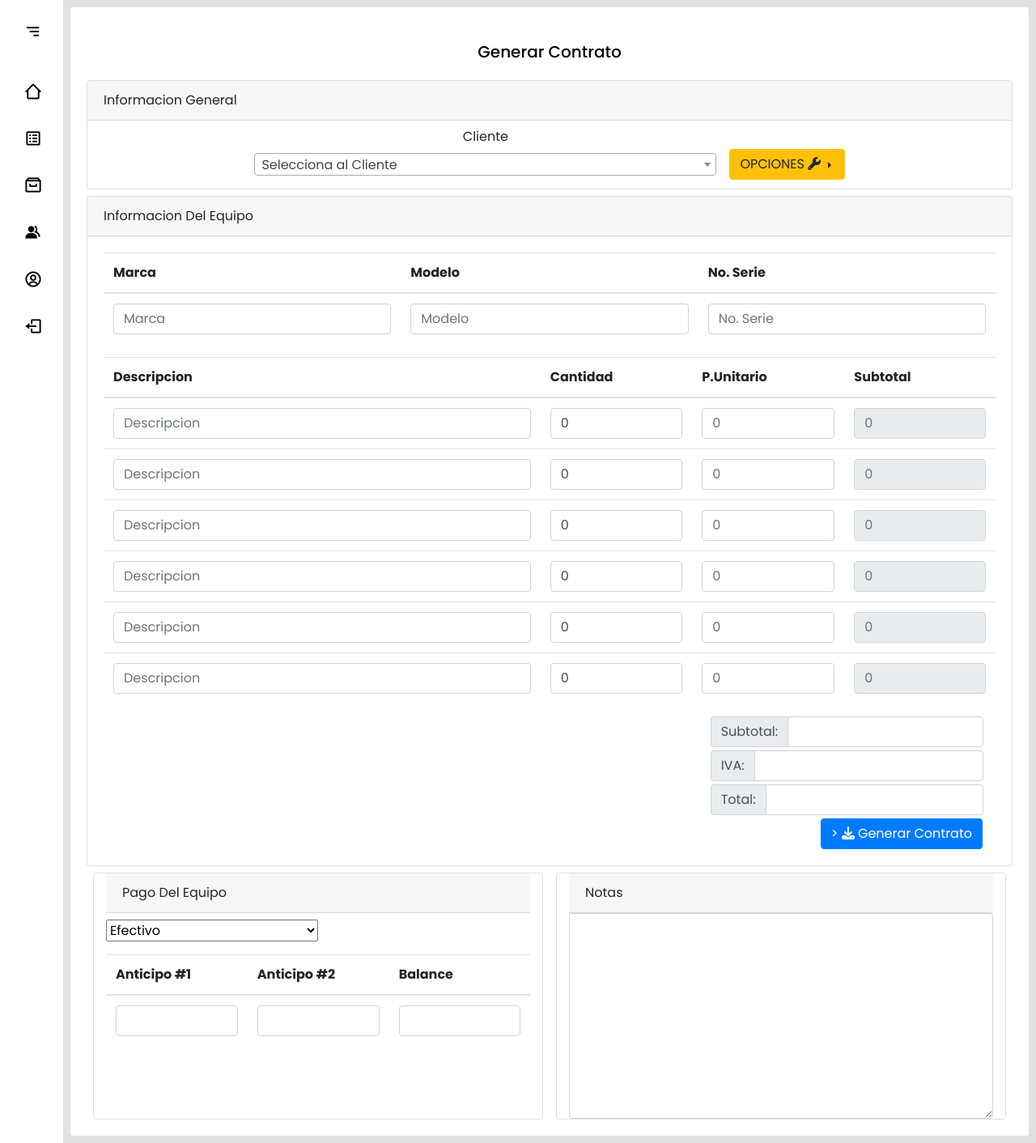
After one commit to gonzalitosmx05/Admin_dash, a PHP site: page /modulos/contratos/vista.php in a window 1280 px wide. The commit adds this page. Shown: the whole page at 81% size. Run offline with PHP 8.4, Linux system fonts and the light colour scheme; data comes from the database, SQL or seed files in the repository; some libraries are stand-ins or nearby versions.

Commit message:
Modulo de contrato

```diff
--- a/modulos/clientes/funciones/registrar.php
+++ b/modulos/clientes/funciones/registrar.php
@@ -8,7 +8,8 @@ if(isset($_POST["nombre"])){
     $telefono2Cliente = $_POST["telefono2"];
     $correoCliente = $_POST["correo"];
 
-    $SQL = "INSERT INTO clientes (nombre,telefono,telefono_2,correo) VALUES ('$nombreCliente','$telefonoCliente','$telefono2Cliente','$correoCliente')";
+    $SQL = "INSERT INTO clientes (nombre,telefono,telefono_2,correo)
+    VALUES ('$nombreCliente','$telefonoCliente','$telefono2Cliente','$correoCliente')";
     $resultado = mysqli_query($conexion, $SQL);
 
     if(!$resultado){
--- a/modulos/clientes/modal/agregar.php
+++ b/modulos/clientes/modal/agregar.php
@@ -18,7 +18,7 @@
               <input type="text" class="form-control" id="telefonoCliente" placeholder="Telefono">
           </div>
           <div class="form-group">
-              <label class="d-block text-center" for="telefonoUsuario">Telefono 2</label>
+              <label class="d-block text-center" for="telefono2Cliente">Telefono 2</label>
               <input type="text" class="form-control" id="telefono2Cliente" placeholder="Telefono 2">
           </div>
           <div class="form-group">
--- a/modulos/clientes/modal/info_cliente.php
+++ b/modulos/clientes/modal/info_cliente.php
@@ -18,7 +18,7 @@
               <input type="text" class="form-control" id="telefonoClienteInfo" placeholder="Telefono">
           </div>
           <div class="form-group">
-              <label class="d-block text-center" for="telefonoUsuarioInfo">Telefono 2</label>
+              <label class="d-block text-center" for="telefonoClienteInfo">Telefono 2</label>
               <input type="text" class="form-control" id="telefono2ClienteInfo" placeholder="Telefono 2">
           </div>
           <div class="form-group">
--- a/modulos/clientes/vista.php
+++ b/modulos/clientes/vista.php
@@ -3,6 +3,7 @@
 require ("../estructura/header.php");
 include("funciones/cargarClientes.php");
 include ("modal/info_cliente.php");
+include ("modal/eliminar.php");
 include ("modal/agregar.php");
 include ("modal/domicilio.php");
 require ("../estructura/sidebar.php");?>
--- /dev/null
+++ b/modulos/contratos/funciones/cargaClientes.php
@@ -0,0 +1,9 @@
+<?php
+
+include("../../core/conexion.php");
+
+$SQL = "SELECT * FROM clientes";
+
+$result = mysqli_query($conexion, $SQL);
+
+?>
--- /dev/null
+++ b/modulos/contratos/modals/DireClient.php
@@ -0,0 +1,18 @@
+<div class="modal fade bd-example-modal-lg" id="DireClient" role="dialog" tabindex="1">
+  <div class="modal-dialog modal-lg">
+    <div class="modal-content">
+    <div class="modal-header">
+                <h5 class="modal-title" id="exampleModalLongTitle">Confimar Usuario</h5>
+            </div>
+      <form action="" method="POST">
+        <div class="modal-body">
+        <p>¿Desea eliminar este usuario?</p>
+            <div class="modal-footer">
+                <button type="button" class="btn btn-secondary" data-dismiss="modal">Cerrar</button> <!--se cambio el boton completo-->
+                <button type="submit" class="btn btn-danger ml-1 delbtn">Eliminar</button>
+            </div>
+          </div>
+      </form>
+    </div>
+  </div>
+</div>
--- /dev/null
+++ b/modulos/contratos/modals/registClient.php
@@ -0,0 +1,43 @@
+<div id="Registclient" class="modal" role="dialog">
+  <div class="modal-dialog" role="document">
+    <div class="modal-content">
+      <div class="modal-header">
+        <h5 class="modal-title">Nuevo usuario</h5>
+        <button type="button" class="close" data-dismiss="modal" aria-label="Close">
+          <span aria-hidden="true">&times;</span>
+        </button>
+      </div>
+      <form action="" id="usuarioForm">
+        <div class="modal-body" >
+          <div class="form-group">
+            <label class="d-block text-center" for="nombreUsuario">Nombre completo</label>
+              <input type="text" class="form-control" id="nombreUsuario" placeholder="Nombre">
+          </div>
+          <div class="form-group">
+            <label class="d-block text-center" for="telefonoUsuario">Telefono</label>
+              <input type="text" class="form-control" id="telefonoUsuario" placeholder="Telefono">
+          </div>
+          <div class="form-group">
+            <label class="d-block text-center" for="nivelUsuario">Nivel de usuario</label>
+            <select class="form-control" id="nivelUsuario" name="filtro">
+                    <option value="administrador">Administrador</option>
+                    <option value="usuario">Usuario Normal</option>
+              </select>
+          </div>
+          <div class="form-group">
+            <label class="d-block text-center" for="usuarioUsuario">Usuario</label>
+              <input type="text" class="form-control" id="usuarioUsuario" placeholder="Usuario">
+          </div>
+          <div class="form-group">
+            <label class="d-block text-center" for="passUsuario">Password</label>
+              <input type="password" class="form-control" id="passUsuario" placeholder="Password">
+          </div>
+        </div>
+        <div class="modal-footer">
+          <button type="submit" class="btn btn-primary">Guardar</button>
+          <button type="button" class="btn btn-danger" data-dismiss="modal">Cancelar</button>
+        </div>
+      </form>
+    </div>
+  </div>
+</div>
--- /dev/null
+++ b/modulos/contratos/vista.php
@@ -0,0 +1,271 @@
+<?php
+session_start();
+require ("../estructura/header.php");
+include ("funciones/cargaClientes.php");
+include ("modals/registClient.php");
+include ("modals/DireClient.php");
+require ("../estructura/sidebar.php");
+?>
+
+
+<div class="p-2">
+    <div class="card">
+        <div class="card-body">
+            <div class="d-flex justify-content-center">
+                <p>Generar Contrato</p>
+            </div>
+            <div class="cadr-mb2">  <div class="card mb-2">
+                <div class="card-header">
+                    Informacion General
+                </div>
+                <div class="d-flex justify-content-center align-items-center">
+                    <div class="form-group w-50 mt-2">
+                        <label class="d-block text-center" for="selectCliente">Cliente</label>
+                        <select name="state" id="selectCliente" style="width: 100%;" >
+                        <option >Selecciona al Cliente</option>
+                            <?php while($var = mysqli_fetch_row($result)){?>
+                            <option value="<?php echo $var[0]?>"><?php echo $var[1]?></option>
+                            <?php }?>
+                        </select>
+                    </div>
+                    <div class="btn-group dropright mt-4 ml-3">
+                        <button type="button" class="btn btn-warning dropdown-toggle" data-toggle="dropdown" aria-haspopup="true" aria-expanded="false">
+                            OPCIONES
+                            <i class="fa-solid fa-wrench"></i>
+                        </button>
+                        <div class="dropdown-menu">
+                            <button class="dropdown-item" type="button" data-toggle="modal" data-target="#Registclient">
+                                <i class="fa-solid fa-user-plus"></i>
+                                Registrar Cliente
+                            </button>
+                            <button class="dropdown-item" type="button" data-toggle="modal" data-target="#DireClient">
+                                <i class="fa-brands fa-searchengin"></i>
+                                Escojer Direccion
+                            </button>
+                        </div>
+                    </div>
+                </div>
+            </div>
+
+            <div class="cadr-mb2">  <div class="card mb-2">
+                <div class="card-header">
+                    Informacion Del Equipo
+                </div>
+                <div class="card-body">
+                    <table class="table" id="tabla">
+                        <thead class="bg text-black">
+                                <th scope="col" style="width: 200px;">Marca</th>
+                                <th scope="col" style="width: 200px;">Modelo</th>
+                                <th scope="col" style="width: 200px;">No. Serie</th>
+
+                        </thead>
+                        <tbody id="TBody">
+                            <tr id="TRow" class="fila-fija">
+                                <td>
+                                    <input  type="text" class=" form-control" placeholder="Marca" name="sku[]" autocomplete="off">
+                                </td>
+                                <td>
+                                    <input type="text" class=" form-control" placeholder="Modelo" autocomplete="off">
+                                </td>
+                                <td>
+                                    <input type="text" class="form-control" placeholder="No. Serie" autocomplete="off" >
+                                </td>
+                            </tr>
+                        </tbody>
+                    </table>
+
+                    <table class="table" id="tabla">
+                        <thead class="bg text-black">
+                                <th scope="col" style="width: 600px;">Descripcion</th>
+                                <th scope="col" style="width: 200px;">Cantidad</th>
+                                <th scope="col" style="width: 200px;">P.Unitario</th>
+                                <th scope="col" style="width: 200px;">Subtotal</th>
+
+                        </thead>
+                        <tbody id="TBody">
+                            <tr id="TRow" class="fila-fija">
+                                <td>
+                                    <input required type="text" class="descripcion form-control" placeholder="Descripcion" name="descripcion[]" autocomplete="off">
+                                </td>
+                                <td>
+                                    <input required type="number" class="cantidad form-control" value="0" autocomplete="off" name="cantidad[]">
+                                </td>
+                                <td>
+                                    <input required type="number" class="precio form-control" placeholder="0" autocomplete="off" name="precio[]"">
+                                </td>
+                                <td>
+                                    <input disabled type="text" class="subtotal form-control" placeholder="0" autocomplete="off" name="subtotal[]">
+                                </td>
+                            </tr>
+                            <tr id="TRow" class="fila-fija">
+                                <td>
+                                    <input required type="text" class="descripcion form-control" placeholder="Descripcion" name="descripcion[]" autocomplete="off">
+                                </td>
+                                <td>
+                                    <input required type="number" class="cantidad form-control" value="0" autocomplete="off" name="cantidad[]">
+                                </td>
+                                <td>
+                                    <input required type="number" class="precio form-control" placeholder="0" autocomplete="off" name="precio[]"">
+                                </td>
+                                <td>
+                                    <input disabled type="text" class="subtotal form-control" placeholder="0" autocomplete="off" name="subtotal[]">
+                                </td>
+                            </tr>
+                            <tr id="TRow" class="fila-fija">
+                                <td>
+                                    <input required type="text" class="descripcion form-control" placeholder="Descripcion" name="descripcion[]" autocomplete="off">
+                                </td>
+                                <td>
+                                    <input required type="number" class="cantidad form-control" value="0" autocomplete="off" name="cantidad[]">
+                                </td>
+                                <td>
+                                    <input required type="number" class="precio form-control" placeholder="0" autocomplete="off" name="precio[]"">
+                                </td>
+                                <td>
+                                    <input disabled type="text" class="subtotal form-control" placeholder="0" autocomplete="off" name="subtotal[]">
+                                </td>
+                            </tr>
+                            <tr id="TRow" class="fila-fija">
+                                <td>
+                                    <input required type="text" class="descripcion form-control" placeholder="Descripcion" name="descripcion[]" autocomplete="off">
+                                </td>
+                                <td>
+                                    <input required type="number" class="cantidad form-control" value="0" autocomplete="off" name="cantidad[]">
+                                </td>
+                                <td>
+                                    <input required type="number" class="precio form-control" placeholder="0" autocomplete="off" name="precio[]"">
+                                </td>
+                                <td>
+                                    <input disabled type="text" class="subtotal form-control" placeholder="0" autocomplete="off" name="subtotal[]">
+                                </td>
+                            </tr>
+                            <tr id="TRow" class="fila-fija">
+                                <td>
+                                    <input required type="text" class="descripcion form-control" placeholder="Descripcion" name="descripcion[]" autocomplete="off">
+                                </td>
+                                <td>
+                                    <input required type="number" class="cantidad form-control" value="0" autocomplete="off" name="cantidad[]">
+                                </td>
+                                <td>
+                                    <input required type="number" class="precio form-control" placeholder="0" autocomplete="off" name="precio[]"">
+                                </td>
+                                <td>
+                                    <input disabled type="text" class="subtotal form-control" placeholder="0" autocomplete="off" name="subtotal[]">
+                                </td>
+                            </tr>
+                            <tr id="TRow" class="fila-fija">
+                                <td>
+                                    <input required type="text" class="descripcion form-control" placeholder="Descripcion" name="descripcion[]" autocomplete="off">
+                                </td>
+                                <td>
+                                    <input required type="number" class="cantidad form-control" value="0" autocomplete="off" name="cantidad[]">
+                                </td>
+                                <td>
+                                    <input required type="number" class="precio form-control" placeholder="0" autocomplete="off" name="precio[]"">
+                                </td>
+                                <td>
+                                    <input disabled type="text" class="subtotal form-control" placeholder="0" autocomplete="off" name="subtotal[]">
+                                </td>
+                            </tr>
+                        </tbody>
+                    </table>
+
+                    <div class="d-flex justify-content-end mt-1">
+                        <div class="input-group col-4">
+                            <div class="input-group-prepend">
+                                <span class="input-group-text">Subtotal:</span>
+                            </div>
+                            <input type="text" class="form-control" id="subtotalGeneral" name="subtotalGeneral">
+                        </div>
+                    </div>
+                    <div class="d-flex justify-content-end mt-1">
+                        <div class="input-group col-4">
+                            <div class="input-group-prepend">
+                                <span class="input-group-text">IVA:</span>
+                            </div>
+                            <input type="text" class="form-control" id="ivaGeneral" name="ivaGeneral">
+                        </div>
+                    </div>
+                    <div class="d-flex justify-content-end mt-1">
+                        <div class="input-group col-4">
+                            <div class="input-group-prepend">
+                                <span class="input-group-text">Total:</span>
+                            </div>
+                            <input type="text" class="form-control" id="totalGeneral" name="totalGeneral">
+                        </div>
+                    </div>
+                    <div class="d-flex justify-content-end mt-1 mr-3">
+                        <button id="btnPreview"  type="submit" class="btn btn-primary" data-toggle="modal" data-target="#modalpreview">>
+                            <i class="fa-solid fa-download"></i>
+                            Generar Contrato
+                        </button>
+                    </div>
+
+                </div>
+
+            </div>
+
+            <div class="d-flex flex-row">
+                <div class="card col mx-2">
+                    <div class="card-header d-flex justify-content-between">
+                        <span>Pago Del Equipo</span>
+                    </div>
+                    <div class="form-group w-50 mt-2">
+                        <select name="state" id="selectCliente" style="width: 100%;">
+                        <option >Efectivo</option>
+                        <option >Tarjeta</option>
+                        <option >Cheque</option>
+                        </select>
+                    </div>
+
+                    <table class="table" id="tabla">
+                        <thead class="bg text-black">
+                                <th scope="col" style="width: 200px;">Anticipo #1</th>
+                                <th scope="col" style="width: 200px;">Anticipo #2</th>
+                                <th scope="col" style="width: 200px;">Balance</th>
+
+                        </thead>
+                        <tbody id="TBody">
+                            <tr id="TRow" class="fila-fija">
+                                <td>
+                                    <input  type="text" class="sku form-control"  name="sku[]" autocomplete="off">
+                                </td>
+                                <td>
+                                    <input type="text" class="cantidad form-control"  autocomplete="off">
+                                </td>
+                                <td>
+                                    <input type="text" class="precio form-control"  autocomplete="off" >
+                                </td>
+                            </tr>
+                        </tbody>
+                    </table>
+
+                </div>
+                <div class="card col mx-2">
+                    <div class="card-header">
+                        Notas
+                    </div>
+                    <textarea class="form-control" aria-label="With textarea" rows="10"></textarea>
+                </div>
+            </div>
+
+            </div>
+        </div>
+    </div>
+</div>
+
+
+
+<!--JQuery-->
+<script src="../../assets/js/jquery-3.7.1.min.js"></script>
+
+<script src="ajax.js"></script>
+
+
+
+
+
+<?php
+require ("../estructura/footer.php");
+
+?>
--- a/modulos/usuarios/funciones/eliminarU.php
+++ b/modulos/usuarios/funciones/eliminarU.php
@@ -9,7 +9,6 @@ if($_POST["userId"]){
     $query = mysqli_query($conexion,$sql);
 
 
-    header('Location: ../views/usuarios.php');
 
     echo "ID del boton recivido: $userId";
 }else{
--- a/modulos/usuarios/funciones_ajax.js
+++ b/modulos/usuarios/funciones_ajax.js
@@ -21,6 +21,7 @@ $(function(){
             type: "POST",
             success: function(response){
                 if(!response.error){
+                    cargaUsuarios();
                     $("#usuarioForm").trigger("reset");
                     $("#agregarUsuario").modal("toggle");
                     console.log(dataPost);
@@ -58,7 +59,7 @@ $(function(){
                 });
                 $("#registros").html(plantilla);
 
-                $("#registros").on("click", "#info", function () {
+               $("#registros").on("click", "#info", function () {
                     userId = $(this).attr("data-id");
                     infoUser(userId);
                 });
```
Also changed, not shown: modulos/clientes/ajax.js (+26 -3 lines), modulos/clientes/funciones/eliminarCliente.php (added, +19 -0 lines), modulos/clientes/modal/eliminar.php (added, +18 -0 lines), modulos/contratos/ajax.js (added, +72 -0 lines), modulos/contratos/funciones/cargaDirec.php (added, +9 -0 lines).
